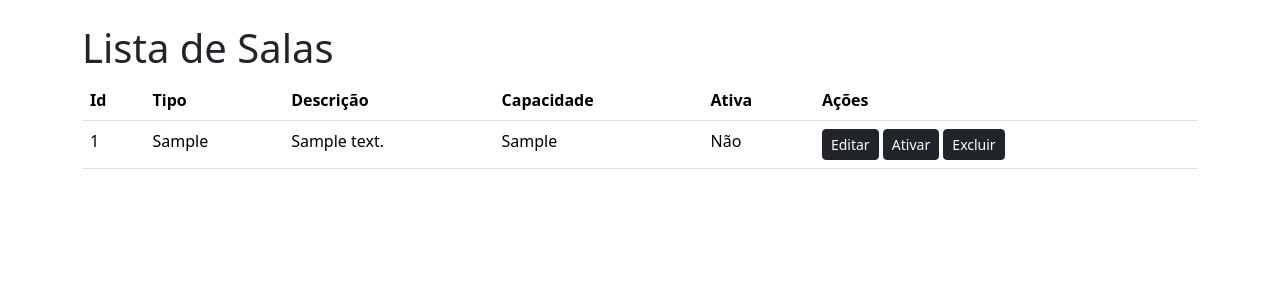
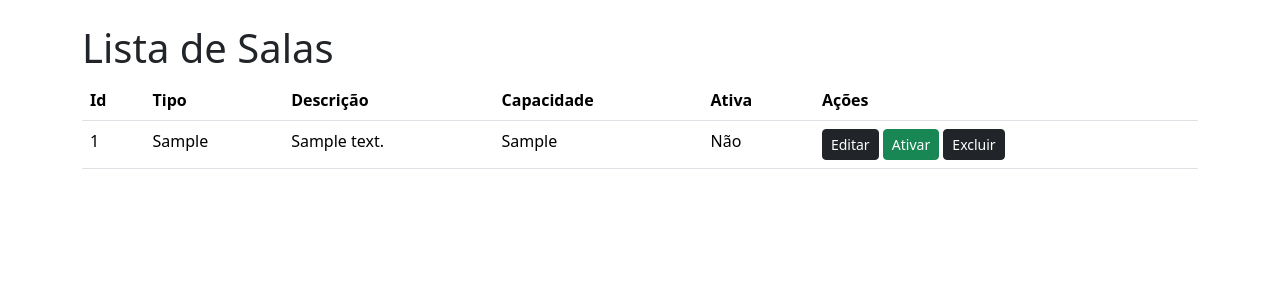
Before and after one commit to Gabriellluna/Controle_de_Salas, a Flask app: page /listar-salas in a window 1280 px wide. Shown: the part 57-357 px from the top of the page. Run offline with Flask 3, Linux system fonts and the light colour scheme; tables that the repository leaves empty or names only in its code hold one stand-in row (values such as "Sample post").

Commit message:
feat: adicionando verificação de sala ativa

```diff
--- a/reserva_app/app.py
+++ b/reserva_app/app.py
@@ -6,7 +6,7 @@ import unicodedata
 app = Flask(__name__)
 app.secret_key = 'abgl' #define uma chave secreta para sessões e mensagens do flash
 
-con = conexao_abrir("127.0.0.1", "root", "", "teste_python")
+con = conexao_abrir("127.0.0.1", "estudante1", "123", "teste_python")
 
 usuarioatual = None #variável global que armazena o usuário logado
 
--- a/reserva_app/templates/listar-salas.html
+++ b/reserva_app/templates/listar-salas.html
@@ -36,12 +36,10 @@
 
             {% if sala.ativa == 1 %}
               <form action="{{ url_for('desativar_sala', id=sala.idsala) }}" method="post" style="display:inline;">
-                <button class="btn btn-sm btn-dark" type="submit">Desativar</button>
-              </form>
+                <button class="btn btn-sm btn-danger" type="submit">Desativar</button>              </form>
             {% else %}
               <form action="{{ url_for('ativar_sala', id=sala.idsala) }}" method="post" style="display:inline;">
-                <button class="btn btn-sm btn-dark" type="submit">Ativar</button>
-              </form>
+                <button class="btn btn-sm btn-success" type="submit">Ativar</button>              </form>
             {% endif %}
               <form action="/excluir-sala/{{ sala.idsala }}" method="post" style="display:inline;">
                 <button class="btn btn-sm btn-dark" type="submit">Excluir</button>
--- a/reserva_app/templates/reservar-sala.html
+++ b/reserva_app/templates/reservar-sala.html
@@ -18,7 +18,9 @@
         <select class="form-select" id="sala" name="sala" required>
           <option selected disabled value="">Selecione a sala</option>
           {% for sala in salas %}
+          {% if sala.ativa == 1 %}
           <option value="{{ sala.tipo }}">{{ sala.tipo }}</option>
+          {% endif %}
           {% endfor %}
         </select>
       </div>
```
